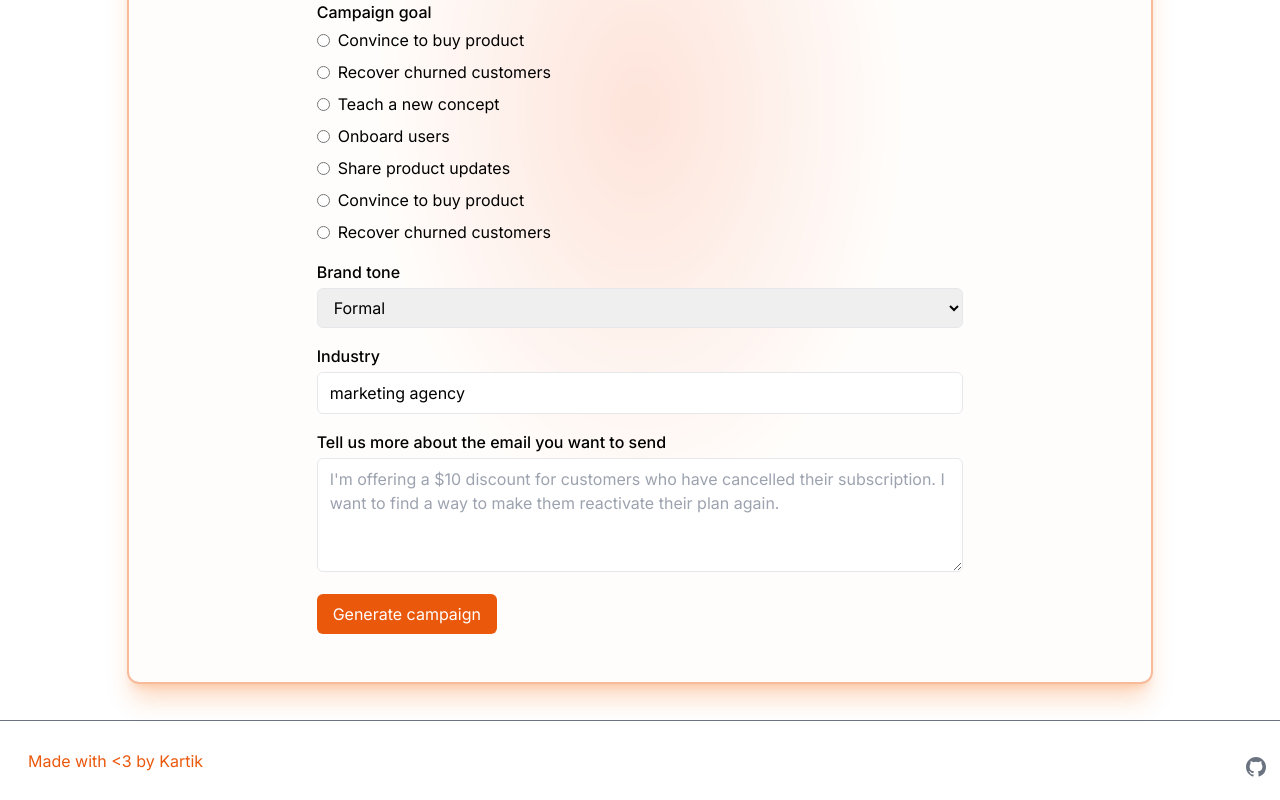
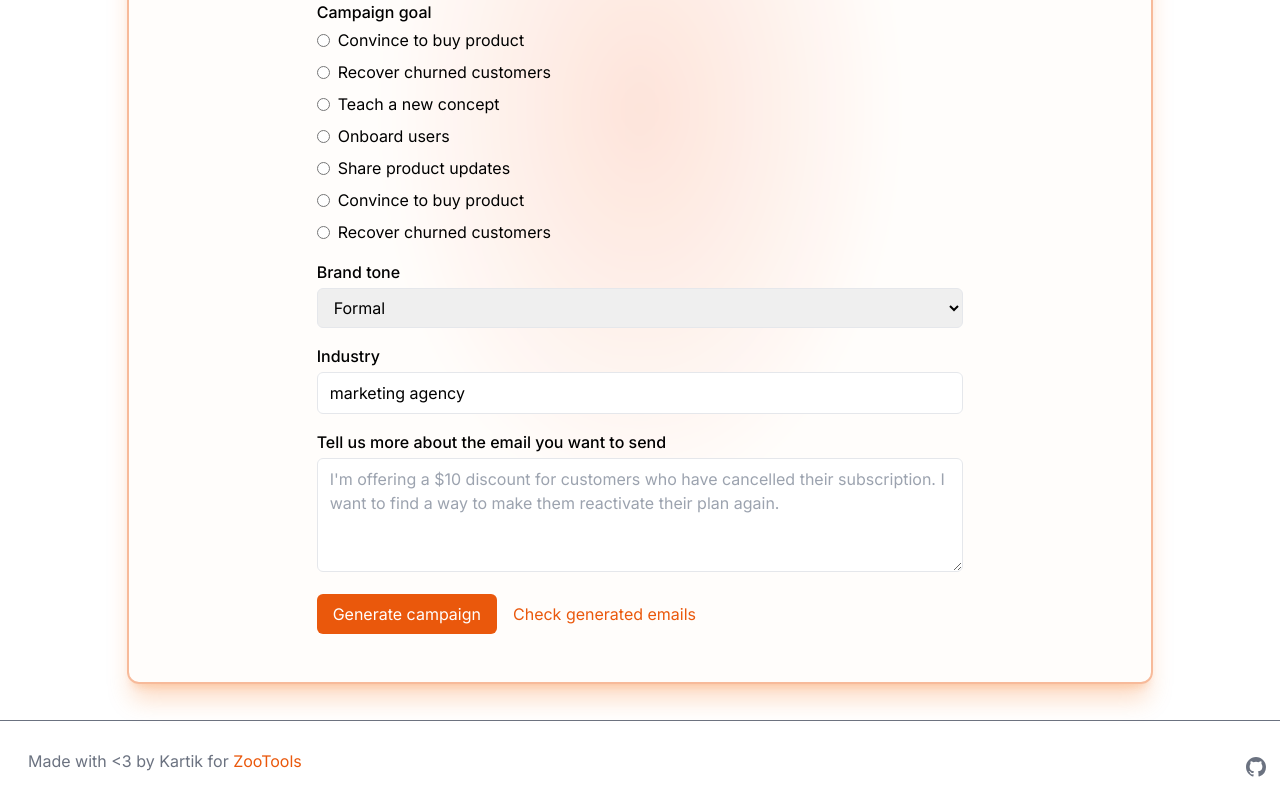
Before and after one commit to codingmickey/recommender, a Next.js app: page / in a window 1280 px wide. Shown: the part 291-1091 px from the top of the page. Built offline with nearby package versions, Linux system fonts and the light colour scheme.

Commit message:
feat: checking generated emails via the stored state
- can be improved by connecting a DB and storing for that specific user

Signed-off-by: Kartik Jolapara <kjmickey003@gmail.com>

```diff
--- a/components/EmailForm.tsx
+++ b/components/EmailForm.tsx
@@ -228,6 +228,17 @@ const EmailForm = () => {
               <button type="submit" className="bg-orange-600 text-white px-4 py-2 rounded-md">
                 Generate campaign
               </button>
+              {/* Add a button to check generated emails */}
+              <button
+                type="button"
+                // Change the syles to make it look like a link
+                className="text-orange-600 px-4 py-2 rounded-md text-right"
+                onClick={() => {
+                  setIsResultPage(true);
+                }}
+              >
+                Check generated emails
+              </button>
             </form>
           </div>
         </div>
--- a/components/Footer.tsx
+++ b/components/Footer.tsx
@@ -5,9 +5,13 @@ export default function Footer() {
     <footer className="text-center h-16 sm:h-20 w-full border-t mt-5 flex sm:flex-row flex-col justify-between items-center px-3 space-y-3 sm:mb-0 mb-3 border-gray-500">
       <div className="text-gray-500 flex gap-4">
         <span className="text-gray-500"></span>{' '}
-        <Link href="https://zootools.co" className="text-orange-600">
-          Made with {'<'}3 by Kartik
-        </Link>
+        <div className="">
+          Made with {'<'}3 by Kartik for{' '}
+          <Link href="https://zootools.co" className="text-orange-600">
+            {' '}
+            ZooTools
+          </Link>
+        </div>
       </div>
       <div className="flex space-x-4 pb-4 sm:pb-0">
         <a href="https://github.com/codingmickey" className="group">
--- a/components/GeneratedEmailList.tsx
+++ b/components/GeneratedEmailList.tsx
@@ -39,6 +39,16 @@ const GeneratedEmailList = ({
         </button>
         <h2 className="text-xl font-semibold text-gray-800">Generated Emails</h2>
       </div>
+      {generatedEmails.length === 0 && (
+        <div className="p-4 rounded-lg shadow-md bg-transparent border border-orange-300 relative">
+          <h3 className="text-gray-800 text-lg font-semibold mb-2 pr-7">
+            No emails generated or sorry if refreshed as no Database is connected for now! :(
+          </h3>
+          <div className="text-gray-800">
+            <p>Try generating some emails!</p>
+          </div>
+        </div>
+      )}
       <div className="grid gap-6 grid-cols-1 sm:grid-cols-2 lg:grid-cols-3 xl:grid-cols-3">
         {generatedEmails.map((email, index) => (
           <div
```
